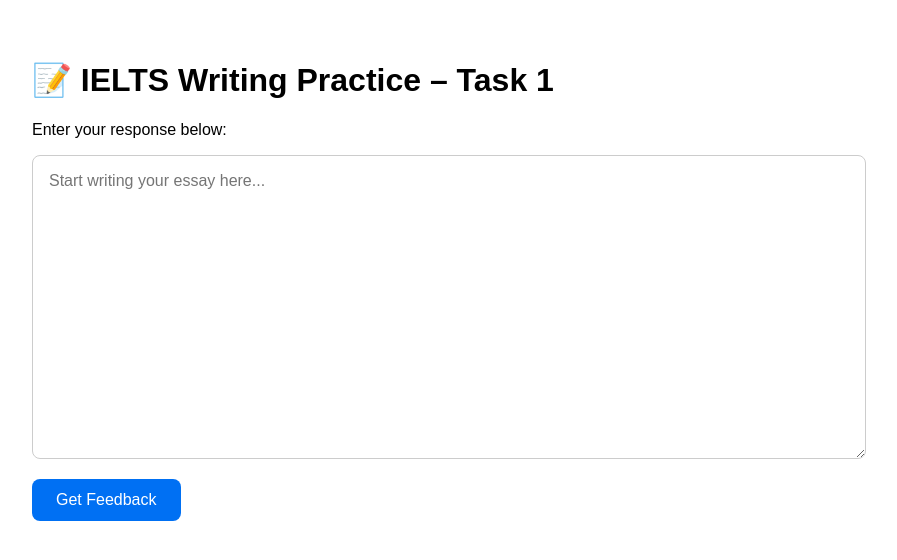
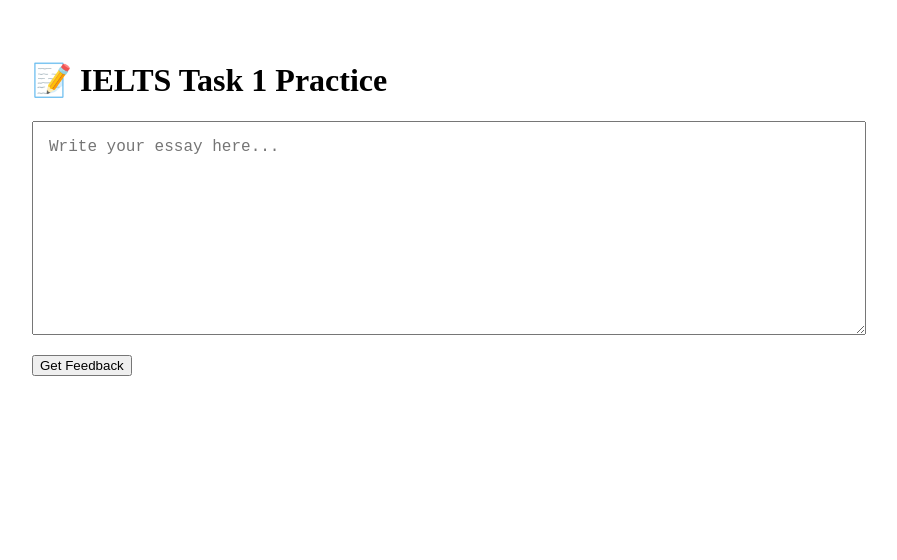
Before and after one commit to jaysonnguyensub/IELTS-Website, a Next.js app: page /WritePracticePage in a window 1280 px wide. Shown: the top 560 px of the page, without its empty margins (208-1105 px from the left). Built offline with nearby package versions, Linux system fonts and the light colour scheme.

Commit message:
✅ Full fix render error - Task 1 now runs properly

```diff
--- a/components/FeedbackResult.tsx
+++ b/components/FeedbackResult.tsx
@@ -1,5 +1,3 @@
-// components/FeedbackResult.tsx
-
 type FeedbackResultProps = {
   essay: string;
   corrections: {
@@ -20,7 +18,9 @@
 };
 
 const FeedbackResult = ({ essay, corrections, scores }: FeedbackResultProps) => {
-  const sorted = [...corrections].sort((a, b) => a.start - b.start);
+  const safeCorrections = Array.isArray(corrections) ? corrections : [];
+  const sorted = [...safeCorrections].sort((a, b) => a.start - b.start);
+
   let result: React.ReactNode[] = [];
   let current = 0;
 
@@ -29,13 +29,15 @@
       result.push(<span key={`text-${index}`}>{essay.slice(current, correction.start)}</span>);
     }
 
-    if (correction.type === "replaced") {
-      result.push(
-        <span key={`rep-${index}`} title={correction.reason} style={{ backgroundColor: "yellow" }}>
-          {correction.suggestion}
-        </span>
-      );
-    }
+    result.push(
+      <span
+        key={`corr-${index}`}
+        title={correction.reason}
+        style={{ backgroundColor: "yellow", textDecoration: "underline", padding: "0 4px" }}
+      >
+        {correction.suggestion}
+      </span>
+    );
 
     current = correction.end;
   });
@@ -44,15 +46,16 @@
 
   return (
     <div style={{ marginTop: "2rem" }}>
-      <h2>Feedback:</h2>
-      <div>{result}</div>
-      <h3>Band Scores</h3>
+      <h2>🖍️ Highlighted Feedback</h2>
+      <p style={{ border: "1px solid #ccc", padding: "1rem", borderRadius: "8px" }}>{result}</p>
+
+      <h3>📊 Band Score</h3>
       <ul>
         <li>Task Response: {scores.task_response}</li>
         <li>Coherence: {scores.coherence}</li>
         <li>Lexical: {scores.lexical}</li>
         <li>Grammar: {scores.grammar}</li>
-        <li><strong>Overall: {scores.overall}</strong></li>
+        <li><strong>Overall Band: {scores.overall}</strong></li>
       </ul>
     </div>
   );
--- a/pages/WritePracticePage.tsx
+++ b/pages/WritePracticePage.tsx
@@ -5,65 +5,42 @@
 const WritePracticePage = () => {
   const [essay, setEssay] = useState("");
   const [loading, setLoading] = useState(false);
-  const [result, setResult] = useState(null);
+  const [result, setResult] = useState<any>(null);
 
   const handleSubmit = async () => {
     if (!essay.trim()) return;
     setLoading(true);
-    const feedback = await getFeedbackFromGPT({
-      taskType: "task1",
-      essay,
-      taskRequirement: "The graph below shows the production levels of the main kinds of fuel in the UK between 1981 and 2000."
-    });
+    try {
+      const feedback = await getFeedbackFromGPT({ essay });
       setResult(feedback);
+    } catch (e) {
+      alert("Error receiving feedback.");
+    } finally {
       setLoading(false);
+    }
   };
 
   return (
-    <div style={{ padding: "2rem", fontFamily: "sans-serif", maxWidth: "800px", margin: "auto" }}>
-      <h1>📝 IELTS Writing Practice – Task 1</h1>
-      <p>Enter your response below:</p>
-
+    <div style={{ padding: "2rem", maxWidth: "800px", margin: "auto" }}>
+      <h1>📝 IELTS Task 1 Practice</h1>
       <textarea
-        rows={15}
+        rows={10}
         value={essay}
         onChange={(e) => setEssay(e.target.value)}
-        placeholder="Start writing your essay here..."
-        style={{
-          width: "100%",
-          padding: "1rem",
-          fontSize: "1rem",
-          fontFamily: "inherit",
-          borderRadius: "8px",
-          border: "1px solid #ccc",
-          marginBottom: "1rem"
-        }}
+        placeholder="Write your essay here..."
+        style={{ width: "100%", padding: "1rem", fontSize: "1rem" }}
       />
 
-      <button
-        onClick={handleSubmit}
-        disabled={loading}
-        style={{
-          padding: "0.75rem 1.5rem",
-          fontSize: "1rem",
-          borderRadius: "8px",
-          border: "none",
-          backgroundColor: "#0070f3",
-          color: "white",
-          cursor: "pointer"
-        }}
-      >
+      <button onClick={handleSubmit} disabled={loading} style={{ marginTop: "1rem" }}>
         {loading ? "Scoring..." : "Get Feedback"}
       </button>
 
       {result && (
-        <div style={{ marginTop: "2rem" }}>
         <FeedbackResult
           essay={essay}
           corrections={result.corrections}
           scores={result.bandScores}
         />
-        </div>
       )}
     </div>
   );
```
Lines whose indentation alone changed are shown as unchanged.
